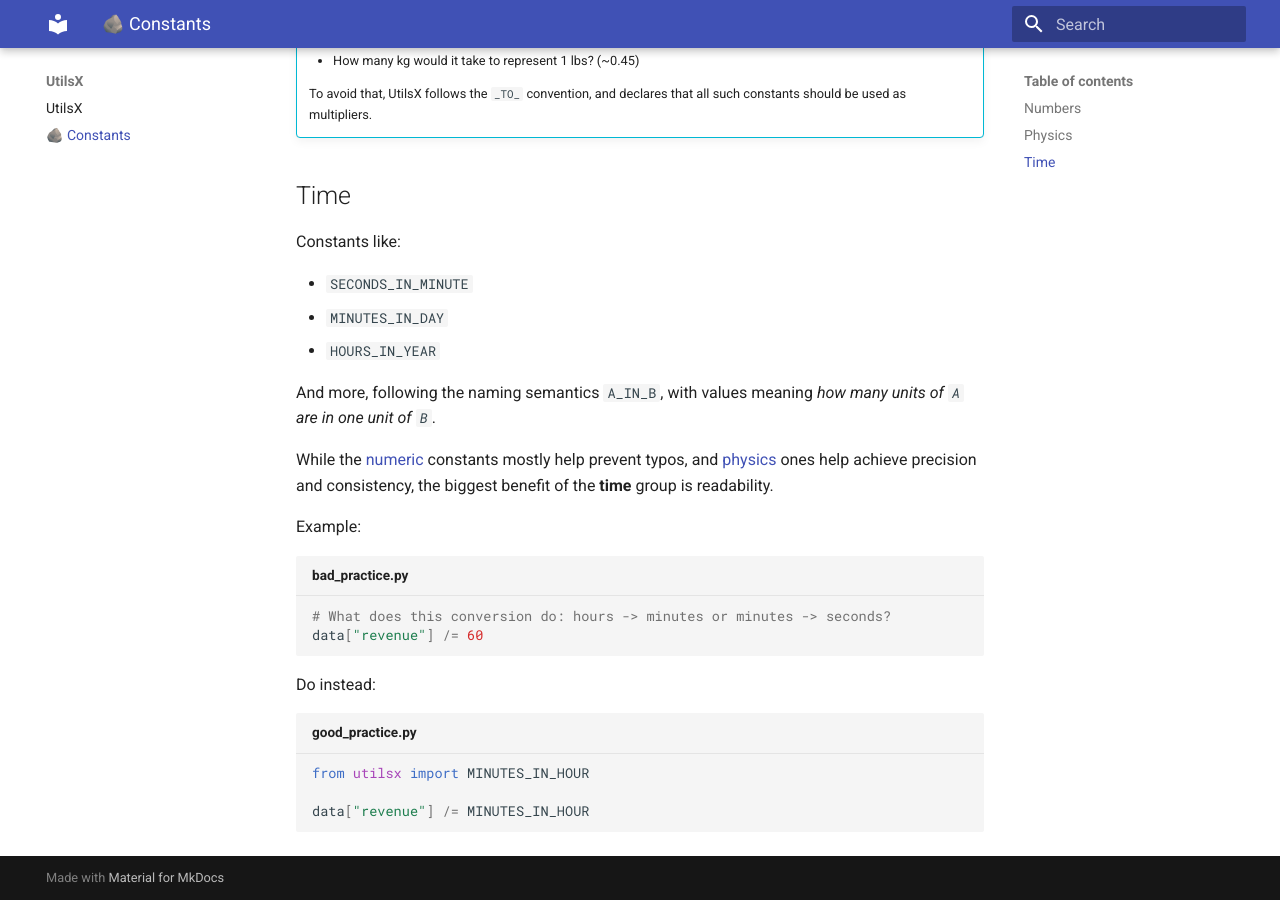
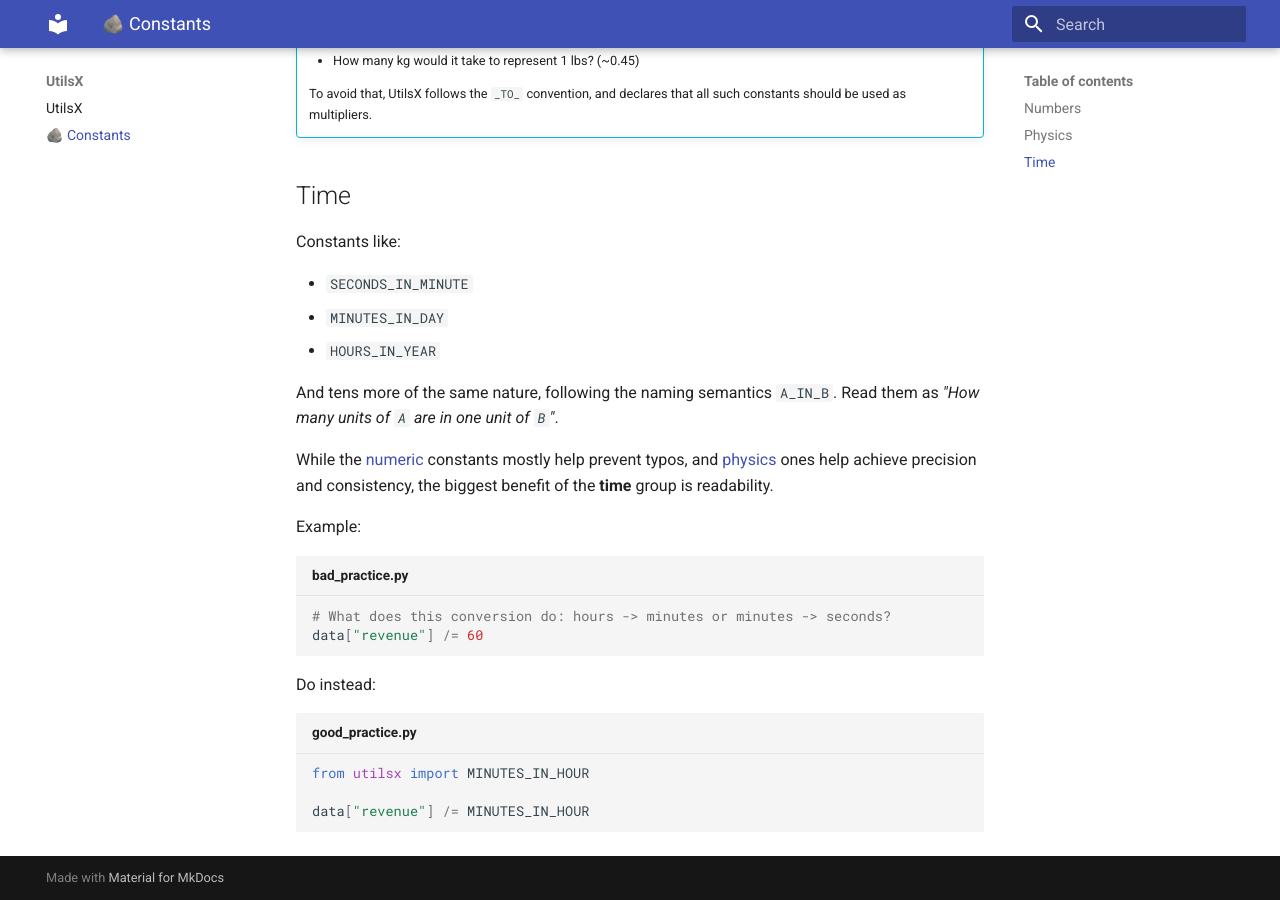
Before and after one commit to yury-fedotov/utilsx, an MkDocs documentation site: the page built from docs/constants.md, in a window 1280 px wide and 900 px high, scrolled down 2487 px. Built offline with MkDocs 1.6.1 and Material for MkDocs 9.7.7, drawn with Linux system fonts in a browser that asks for light colours.

Commit message:
Add more docs on time constants

```diff
--- a/docs/constants.md
+++ b/docs/constants.md
@@ -115,8 +115,8 @@ Constants like:
 - `MINUTES_IN_DAY`
 - `HOURS_IN_YEAR`
 
-And more, following the naming semantics `A_IN_B`,
-with values meaning _how many units of `A` are in one unit of `B`_.
+And tens more of the same nature, following the naming semantics `A_IN_B`.
+Read them as _"How many units of `A` are in one unit of `B`"_.
 
 While the [numeric](#numbers) constants mostly help prevent typos,
 and [physics](#physics) ones help achieve precision and consistency,
```
Also changed, not shown: 1 other file.
